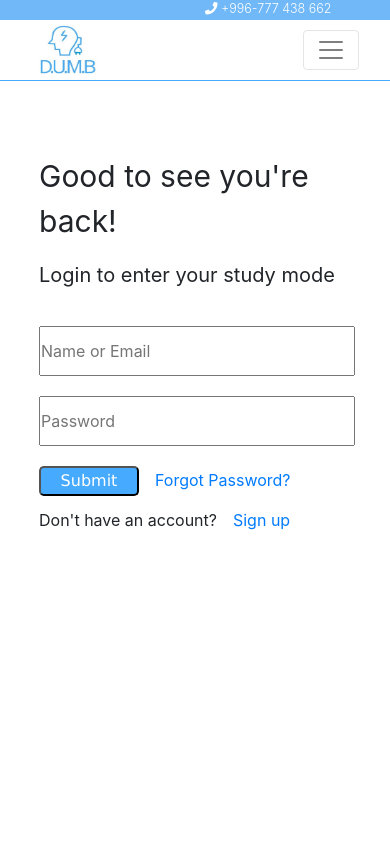
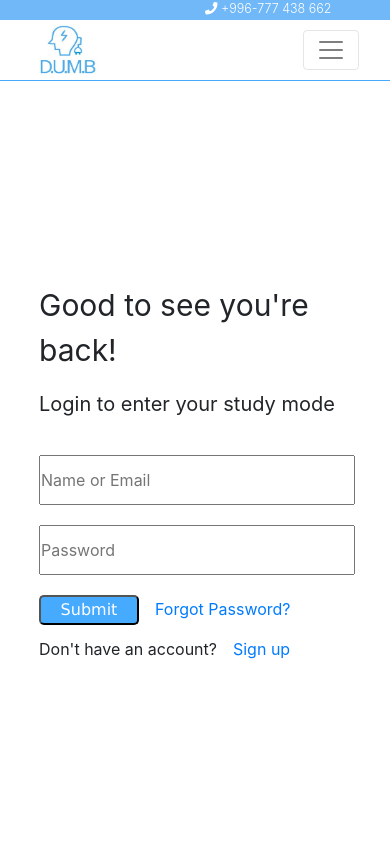
Before and after one commit to Jahanzaib5/dumb-project, a React (Create React App) app in the folder frontend/app/: page /Login in a window 390 px wide. Shown: the top 844 px of the page. Built offline with nearby package versions, Linux system fonts and the light colour scheme; the HTML template or start-up script is replaced by a standard one.

Commit message:
modified frontend/app/src/components/Login/login.css

```diff
--- a/frontend/app/src/components/Login/login.css
+++ b/frontend/app/src/components/Login/login.css
@@ -68,4 +68,12 @@ a {
     .split{
         height: 150vh;
     }
+    .centerL {
+        top: 60%;
+        left: 0;
+        transform: translate(0, -50%);
+        text-align: center;
+        padding-left: 10%;
+    }
+
 }
```
